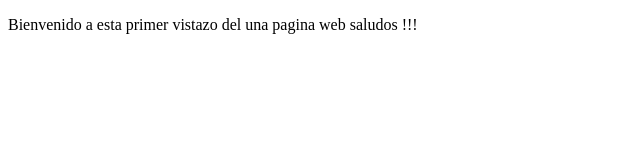
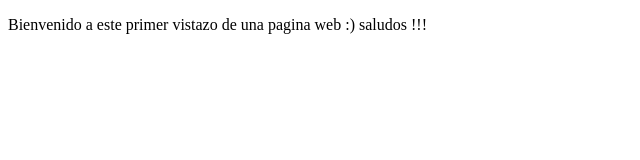
Before and after one commit to ragomx/proyectoDemoCursoPrework, a plain HTML site: page index.html in a window 1280 px wide. Shown: the full height of the page, 0-640 px from the left. Drawn offline with Linux system fonts and the light colour scheme.

Commit message:
cambiosse modifico el texto

```diff
--- a/index.html
+++ b/index.html
@@ -8,8 +8,8 @@
 </head>
 <body>
     <p>
-        Bienvenido a esta primer vistazo
-        del una pagina web
+        Bienvenido a este primer vistazo
+        de una pagina web :)
         saludos !!!
     </p>
 </body>
```
